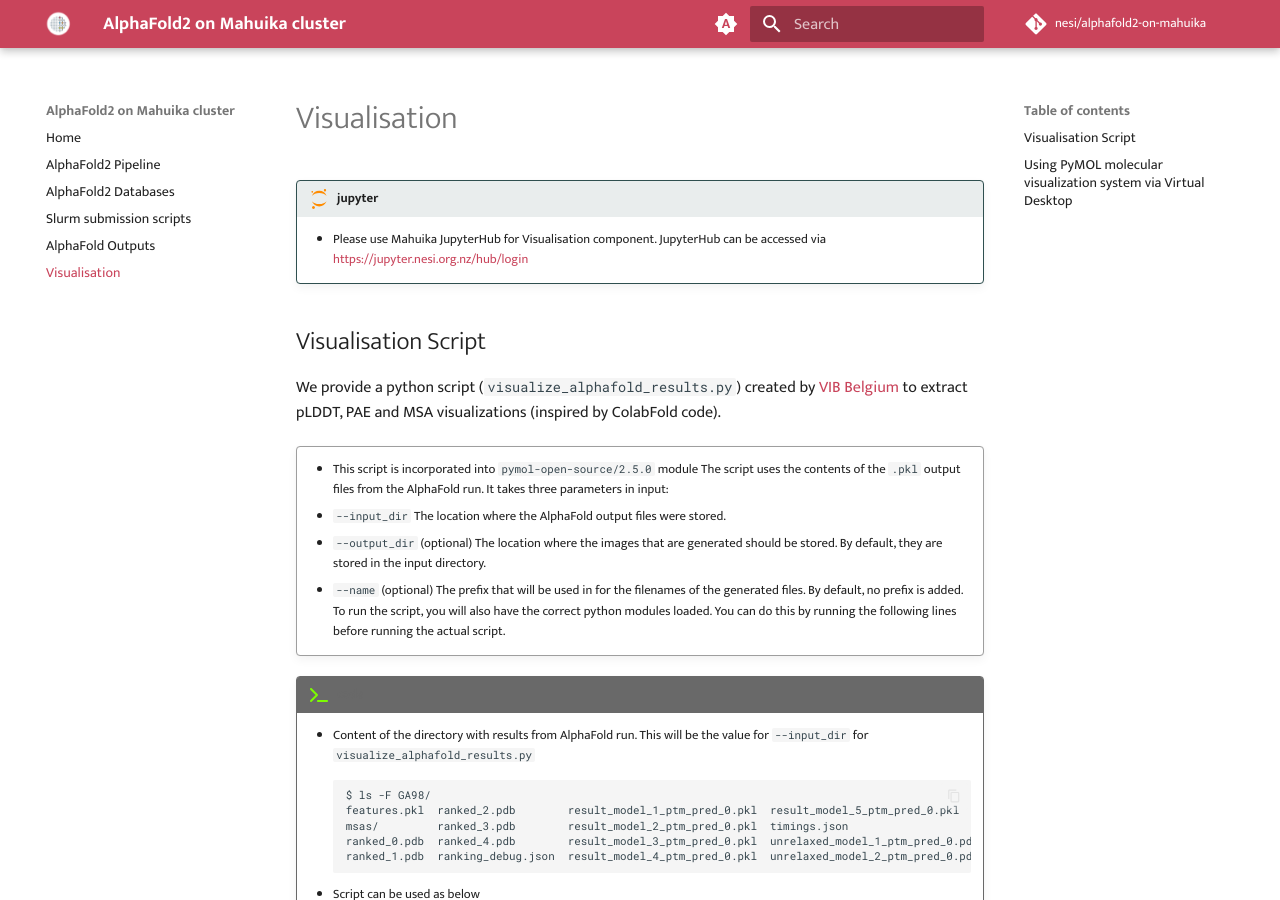
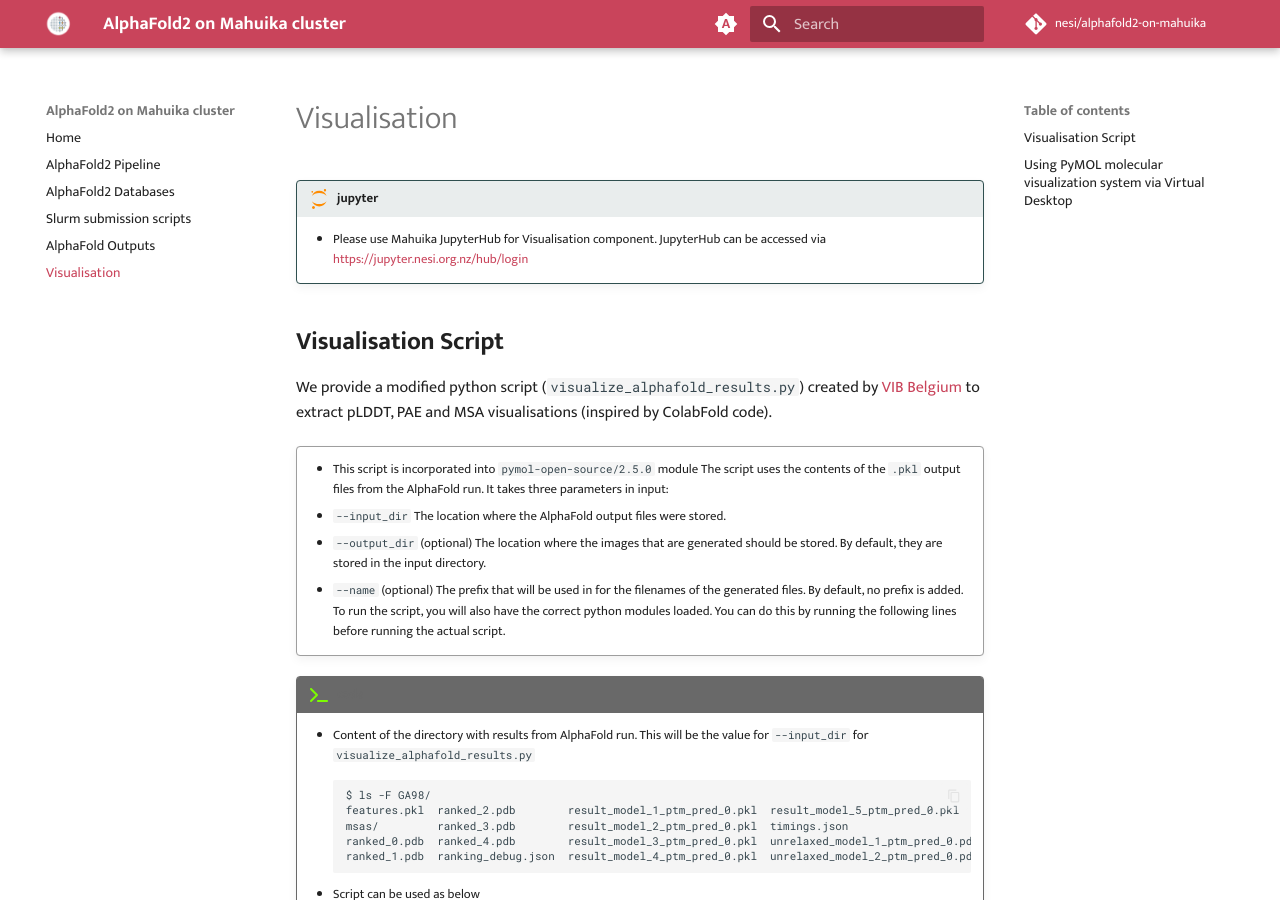
Before and after one commit to nesi/alphafold2-on-mahuika, an MkDocs documentation site: the page built from docs/5_visualisation.md, in a window 1280 px wide and 900 px high. Built offline with MkDocs 1.6.1 and Material for MkDocs 9.7.7, drawn with Linux system fonts in a browser that asks for light colours; comment, search, counter and statistics services are not loaded.

````diff
--- a/docs/5_visualisation.md
+++ b/docs/5_visualisation.md
@@ -6,9 +6,9 @@
     - Please use Mahuika JupyterHub for Visualisation component. JupyterHub can be accessed via https://jupyter.nesi.org.nz/hub/login
 
 
-## Visualisation Script
+## **Visualisation Script**
 
-We provide a python script (`visualize_alphafold_results.py`) created by [VIB Belgium](https://elearning.bits.vib.be/courses/alphafold/lessons/alphafold-on-the-hpc/topic/alphafold-outputs/) to extract pLDDT, PAE and MSA visualizations (inspired by ColabFold code).
+We provide a modified python script (`visualize_alphafold_results.py`) created by [VIB Belgium](https://elearning.bits.vib.be/courses/alphafold/lessons/alphafold-on-the-hpc/topic/alphafold-outputs/) to extract pLDDT, PAE and MSA visualisations (inspired by ColabFold code).
 
 !!! quote ""
 
@@ -43,15 +43,15 @@
       GA98_coverage_LDDT.png  GA98_PAE.png
     ```
 
-!!! image "Content of `GA98_coverage_LDDT.png` "
+    !!! image "Content of `GA98_coverage_LDDT.png` "
 
-    ![image](./nesi_images/lddt.png)
+        ![image](./nesi_images/lddt.png)
 
-!!! image "Content of `GA98_PAE.png`"
-    ![image](./nesi_images/pae.png)
+    !!! image "Content of `GA98_PAE.png`"
+        ![image](./nesi_images/pae.png)
 
 
-## Using PyMOL molecular visualization system via Virtual Desktop
+## **Using PyMOL molecular visualization system via Virtual Desktop**
 
 !!! jupyter "Launch `pymol`"
 
````
Also changed, not shown: docs/3_slurmsubmit.md (+2 -2 lines).
